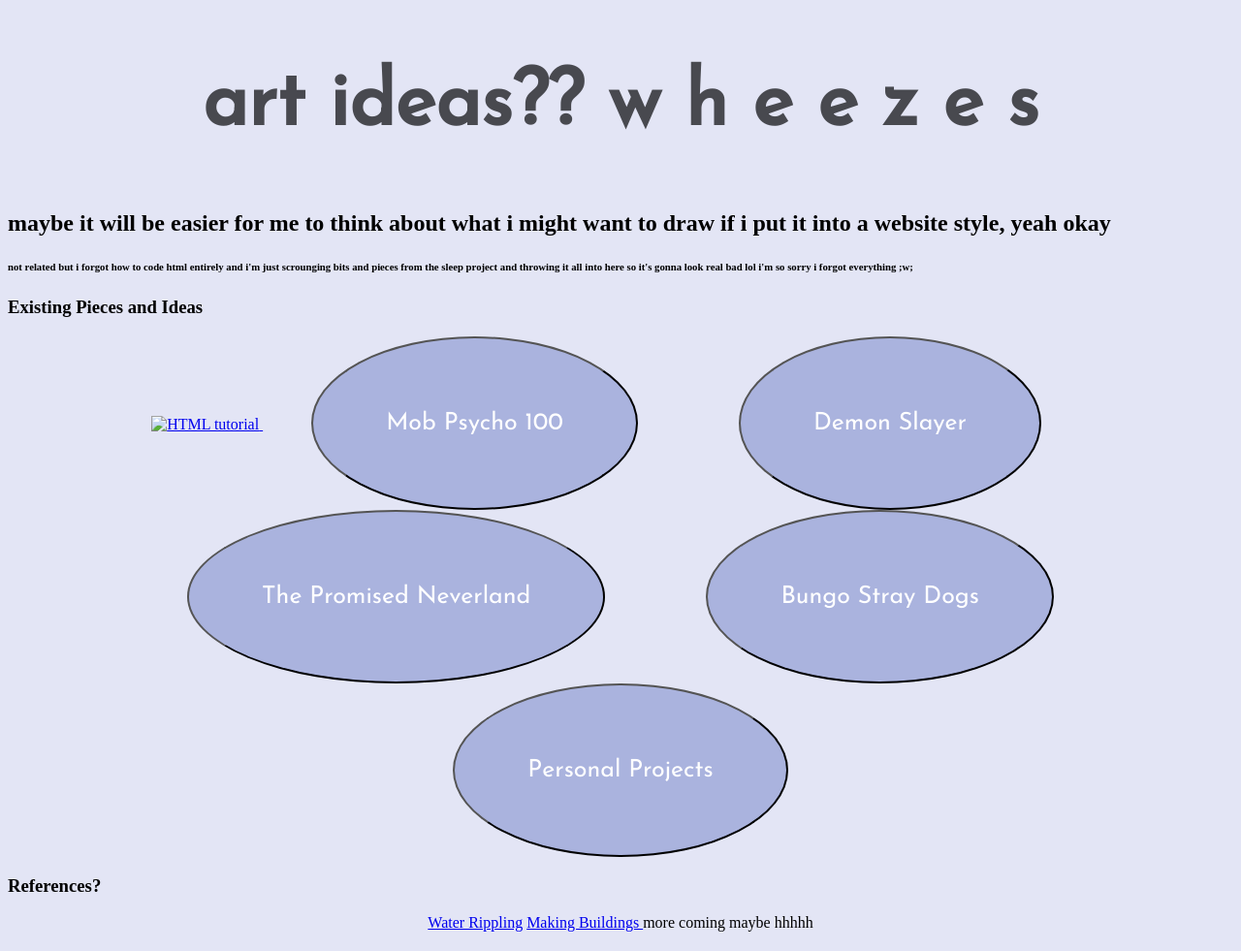
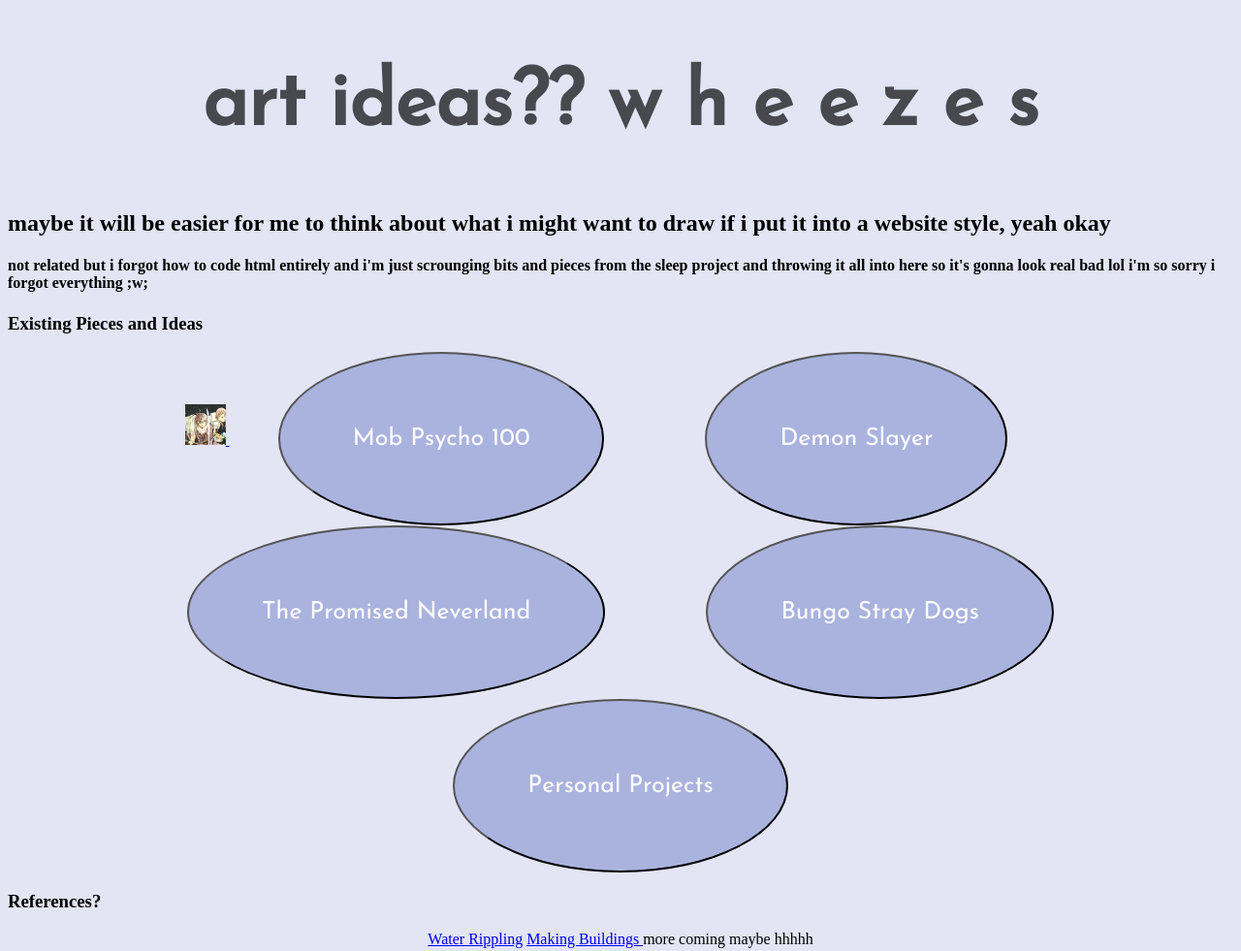
Before and after one commit to milksencha/heh4, a plain HTML site: page index.html in a window 1280 px wide. Shown: the whole page at 97% size. Drawn offline with Linux system fonts and the light colour scheme.

Commit message:
Update index.html

```diff
--- a/index.html
+++ b/index.html
@@ -6,12 +6,12 @@
 
 <h1> art ideas?? w h e e z e s</h1>
 <h2> maybe it will be easier for me to think about what i might want to draw if i put it into a website style, yeah okay</h2>
-<h6>not related but i forgot how to code html entirely and i'm just scrounging bits and pieces from the sleep project and throwing it all into here so it's gonna look real bad lol i'm so sorry i forgot everything ;w;</h6>
+<h4>not related but i forgot how to code html entirely and i'm just scrounging bits and pieces from the sleep project and throwing it all into here so it's gonna look real bad lol i'm so sorry i forgot everything ;w;</h4>
 <body>
   <h3>Existing Pieces and Ideas</h3>
     <p>
       <a href="'https://milksencha.github.io/yato/'">
-        <img src="noragami.jpg" alt="HTML tutorial" style="width:42px;height:42px;border:0;">
+        <img src="noragami.png" alt="HTML tutorial" style="width:42px;height:42px;border:0;">
       </a>
       <!--<button onclick="location.href='https://milksencha.github.io/yato/'" class="button">Noragami</button>-->
       <button onclick="location.href='https://milksencha.github.io/mobu/'" class="button">Mob Psycho 100</button>
```
